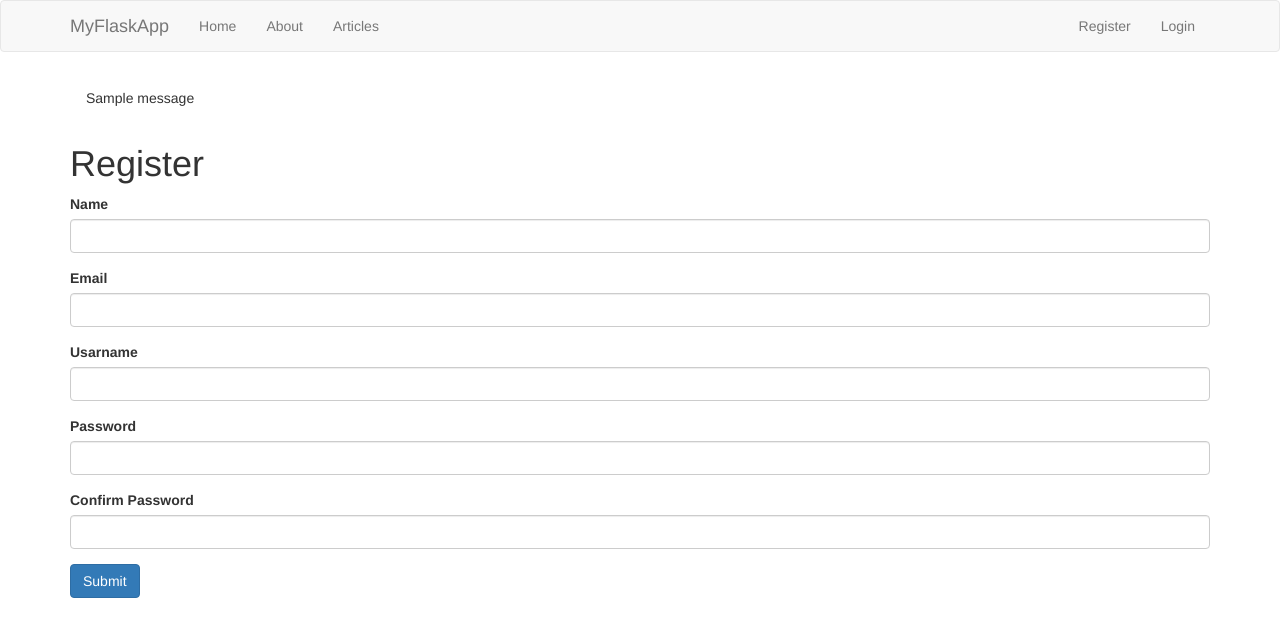
After one commit to eliasantoniorodrigues1/my_first_flask_app, a Flask app: page /register in a window 1280 px wide. The commit adds this page. Shown: the top 637 px of the page. Run offline with Flask 2, Linux system fonts and the light colour scheme; one stand-in notice (Sample message) is shown; some libraries are stand-ins or nearby versions.

Commit message:
Criação do banco de dados e formularios de registro

```diff
--- a/app.py
+++ b/app.py
@@ -1,7 +1,20 @@
-from flask import Flask, render_template
+from flask import Flask, render_template, flash, redirect, url_for, session, request, logging
 from data import Articles
+from flask_mysqldb import MySQL
+from wtforms import Form, StringField, TextAreaField, PasswordField, validators
+from passlib.hash import sha256_crypt
 
 app = Flask(__name__)
+
+# Config MySQL
+app.config['MYSQL_HOST'] = 'localhost'
+app.config['MYSQL_USER'] = 'root'
+app.config['MYSQL_PASSWORD'] = ''
+app.config['MYSQL_DB'] = 'my_flask_app'
+app.config['MYSQL_CURSORCLASS'] = 'DictCursor'
+
+# init MYSQL
+mysql = MySQL(app)
 
 
 Articles = Articles()
@@ -26,6 +39,47 @@ def article(id):
     return render_template('article.html', id=id)
 
 
+class RegisterForm(Form):
+    name = StringField('Name', [validators.Length(min=1, max=50)])
+    username = StringField('Usarname', [validators.Length(min=4, max=45)])
+    email = StringField('Email', [validators.Length(min=6, max=120)])
+    password = PasswordField('Password', [
+        validators.DataRequired(),
+        validators.EqualTo('confirm', message='Passwords do not match')
+    ])
+    confirm = PasswordField('Confirm Password')
+
+
+@app.route('/register', methods=['GET', 'POST'])
+def register():
+    form = RegisterForm(request.form)
+    if request.method == 'POST' and form.validate():
+        name = form.name.data
+        email = form.email.data
+        username = form.username.data
+        password = sha256_crypt.encrypt(str(form.password.data))
+
+        # Create cursor
+        cur = mysql.connection.cursor()
+
+        # Execute query
+        cur.execute("INSERT INTO users(name, email, username, password) VALUES(%s, %s, %s, %s)", (name, email, username, password))
+
+        # Commit to DB
+        mysql.connection.commit()
+
+        # Close connection
+        cur.close()
+
+        flash('You are now registered and can log in', 'success')
+
+        return redirect(url_for('login'))
+
+    return render_template('register.html', form=form)
+
+
+
 if __name__== '__main__':
+    app.secret_key="secret123"
     app.run(debug=True)
     # Comando para rodar a aplicação Flask no terminal: flask run
--- a/templates/about.html
+++ b/templates/about.html
@@ -3,7 +3,6 @@
 {% block body %}
   <div class="container">
       <h1>About Us</h1>
-      <h1>About Us</h1>
       <p>Lorem ipsum dolor sit amet consectetur adipisicing elit. Ipsam dolorum minus commodi, ducimus, deleniti, quibusdam quisquam repudiandae non est corporis porro maxime nulla molestias dolor? Quis, quos cum! Facilis, dicta.</p>
   </div>
 {% endblock %}
--- a/templates/articles.html
+++ b/templates/articles.html
@@ -1,8 +1,7 @@
 {% extends 'layout.html' %}
 
 {% block body %}
-  <div class="container">
-    <h1>Articles</h1>
+  <div class="container" style="margin-top: 40px;">
     <h1>Articles</h1>
     <ul class="list-group-item">
       {% for article in articles %}
--- /dev/null
+++ b/templates/includes/_formhelpers.html
@@ -0,0 +1,9 @@
+{% macro render_field(field) %}
+  {{ field.label }}
+  {{ field(**kwargs)|safe }}
+  {% if field.erros %}
+      {% for error in field.errors %}
+          <span class="help-inline">{{ error }}</span>
+      {% endfor %}
+  {% endif %}
+{% endmacro %}
--- /dev/null
+++ b/templates/includes/_messages.html
@@ -0,0 +1,16 @@
+{% with messages = get_flashed_messages(with_categories=true) %}
+  {% if messages %}
+    {% for category, message in messages %}
+      <div class="alert alert-"{{ category }}">{{ message }}</div>
+    {% endfor %}
+  {% endif %}
+{% endwith %}
+
+
+{% if error %}
+  <div class="alert alert-danger">{{error}}</div>
+{% endif %}
+
+{% if msg %}
+  <div class="alert alert-success">{{msg}}</div>
+{% endif %}
--- a/templates/includes/_navbar.html
+++ b/templates/includes/_navbar.html
@@ -1,21 +1,33 @@
-<nav class="navbar navbar-expand-md navbar-dark fixed-top bg-dark">
-  <div class="container-fluid">
-    <a class="navbar-brand" href="#">MyFlaskApp</a>
-    <button class="navbar-toggler" type="button" data-bs-toggle="collapse" data-bs-target="#navbarCollapse" aria-controls="navbarCollapse" aria-expanded="false" aria-label="Toggle navigation">
-      <span class="navbar-toggler-icon"></span>
-    </button>
-    <div class="collapse navbar-collapse" id="navbarCollapse">
-      <ul class="navbar-nav me-auto mb-2 mb-md-0">
-        <li class="nav-item">
-          <a class="nav-link" aria-current="page" href="/">Home</a>
-        </li>
-        <li class="nav-item">
-          <a class="nav-link" href="/about">About</a>
-        </li>
-        <li class="nav-item">
-          <a class="nav-link" href="/articles" tabindex="-1" aria-disabled="true">Articles</a>
-        </li>
+<nav class="navbar navbar-default">
+  <div class="container">
+    <div class="navbar-header">
+      <button type="button" class="navbar-toggle collapsed" data-toggle="collapse" data-target="#navbar"
+        aria-expanded="false" aria-controls="navbar">
+        <span class="sr-only">Toggle navigation</span>
+        <span class="icon-bar"></span>
+        <span class="icon-bar"></span>
+        <span class="icon-bar"></span>
+      </button>
+      <a class="navbar-brand" href="#">MyFlaskApp</a>
+    </div>
+    <div id="navbar" class="collapse navbar-collapse">
+      <ul class="nav navbar-nav">
+        <li><a href="/">Home</a></li>
+        <li><a href="/about">About</a></li>
+        <li><a href="/articles">Articles</a></li>
+      </ul>
+
+      <ul class="nav navbar-nav navbar-right">
+        {% if session.logged_in %}
+        <li><a href="/dashboard">Dashboard</a></li>
+        <li><a href="/logout">Logout</a></li>
+        {% else %}
+        <li><a href="/register">Register</a></li>
+        <li><a href="/login">Login</a></li>
+        {% endif %}
+
       </ul>
     </div>
+    <!--/.nav-collapse -->
   </div>
 </nav>
--- a/templates/layout.html
+++ b/templates/layout.html
@@ -1,17 +1,21 @@
 <!DOCTYPE html>
-<html lang="en">
+<html>
   <head>
-  <meta charset="UTF-8">
-  <meta http-equiv="X-UA-Compatible" content="IE=edge">
-  <meta name="viewport" content="width=device-width, initial-scale=1.0">
-  <link rel="stylesheet" href="https://cdn.jsdelivr.net/npm/bootstrap@5.0.2/dist/css/bootstrap.min.css">
-  <title>My Flask App</title>
+    <meta charset="utf-8">
+    <title>MyFlaskApp</title>
+    <link rel="stylesheet" href="https://maxcdn.bootstrapcdn.com/bootstrap/3.3.7/css/bootstrap.min.css">
   </head>
   <body>
     {% include 'includes/_navbar.html' %}
     <div class="container">
+      {% include 'includes/_messages.html' %}
       {% block body %}{% endblock %}
     </div>
-  <script src="https://cdn.jsdelivr.net/npm/bootstrap@5.0.2/dist/js/bootstrap.min.js"></script>
+
+    <script src="https://maxcdn.bootstrapcdn.com/bootstrap/3.3.7/js/bootstrap.min.js"></script>
+    <script src="//cdn.ckeditor.com/4.6.2/basic/ckeditor.js"></script>
+    <script type="text/javascript">
+      CKEDITOR.replace('editor')
+    </script>
   </body>
 </html>
--- /dev/null
+++ b/templates/register.html
@@ -0,0 +1,24 @@
+{% extends 'layout.html' %}
+
+{% block body %}
+    <h1>Register</h1>
+    {% from "includes/_formhelpers.html" import render_field %}
+    <form method="POST", action="">
+       <div class="form-group">
+          {{render_field(form.name, class_="form-control")}}
+       </div>
+       <div class="form-group">
+          {{render_field(form.email, class_="form-control")}}
+       </div>
+       <div class="form-group">
+          {{render_field(form.username, class_="form-control")}}
+       </div>
+       <div class="form-group">
+          {{render_field(form.password, class_="form-control")}}
+       </div>
+       <div class="form-group">
+          {{render_field(form.confirm, class_="form-control")}}
+       </div>
+       <p><input type="submit" class="btn btn-primary" value="Submit"></p>
+    </form>
+{% endblock %}
```
Also changed, not shown: .mypy_cache/3.9/app.data.json, .mypy_cache/3.9/app.meta.json. Lines whose indentation alone changed are shown as unchanged.
